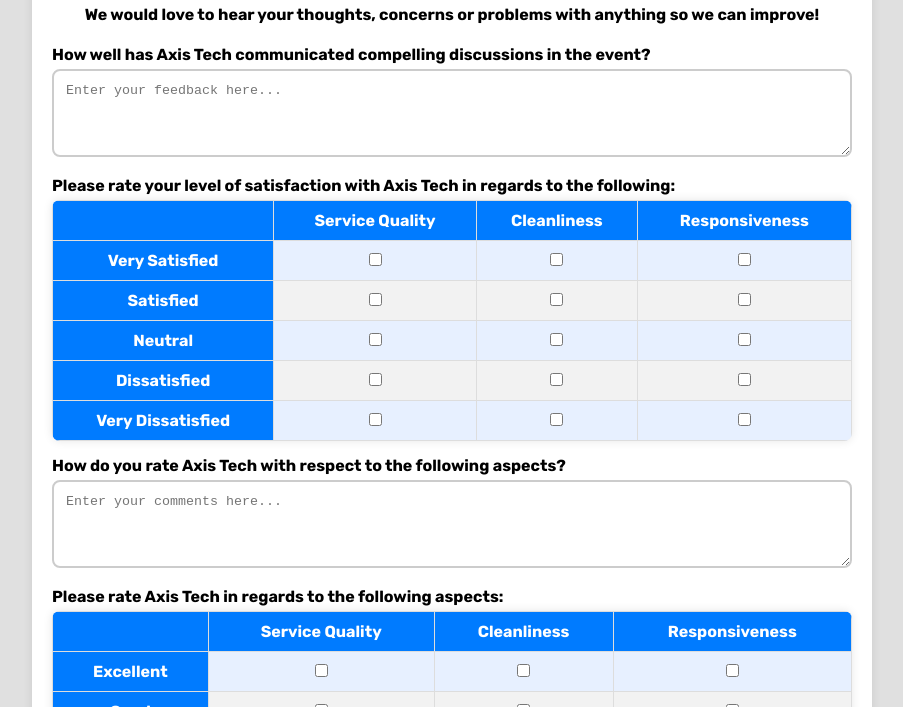
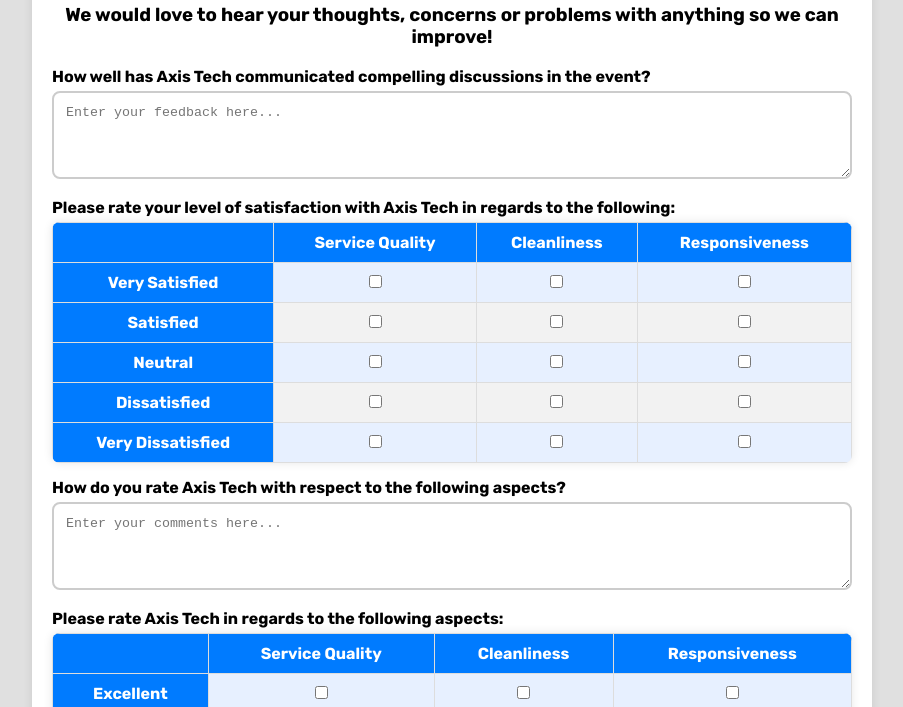
Before and after one commit to oaitsemogopodi/Axis-registration, a plain HTML site: page feedback.html in a window 1280 px wide. Shown: the part 393-1100 px from the top of the page, without its empty margins (188-1091 px from the left). Drawn offline with Linux system fonts and the light colour scheme.

Commit message:
Update feedback.html

```diff
--- a/feedback.html
+++ b/feedback.html
@@ -171,7 +171,7 @@
 
     <div class="container">
         <h2>Feedback Form</h2>
-        <h4 style="text-align:center;">We would love to hear your thoughts, concerns or problems with anything so we can improve!</h4>
+        <h3 style="text-align:center;">We would love to hear your thoughts, concerns or problems with anything so we can improve!</h3>
         <form>
             <div class="form-group">
                 <label for="communication">How well has Axis Tech communicated compelling discussions in the event?</label>
```
